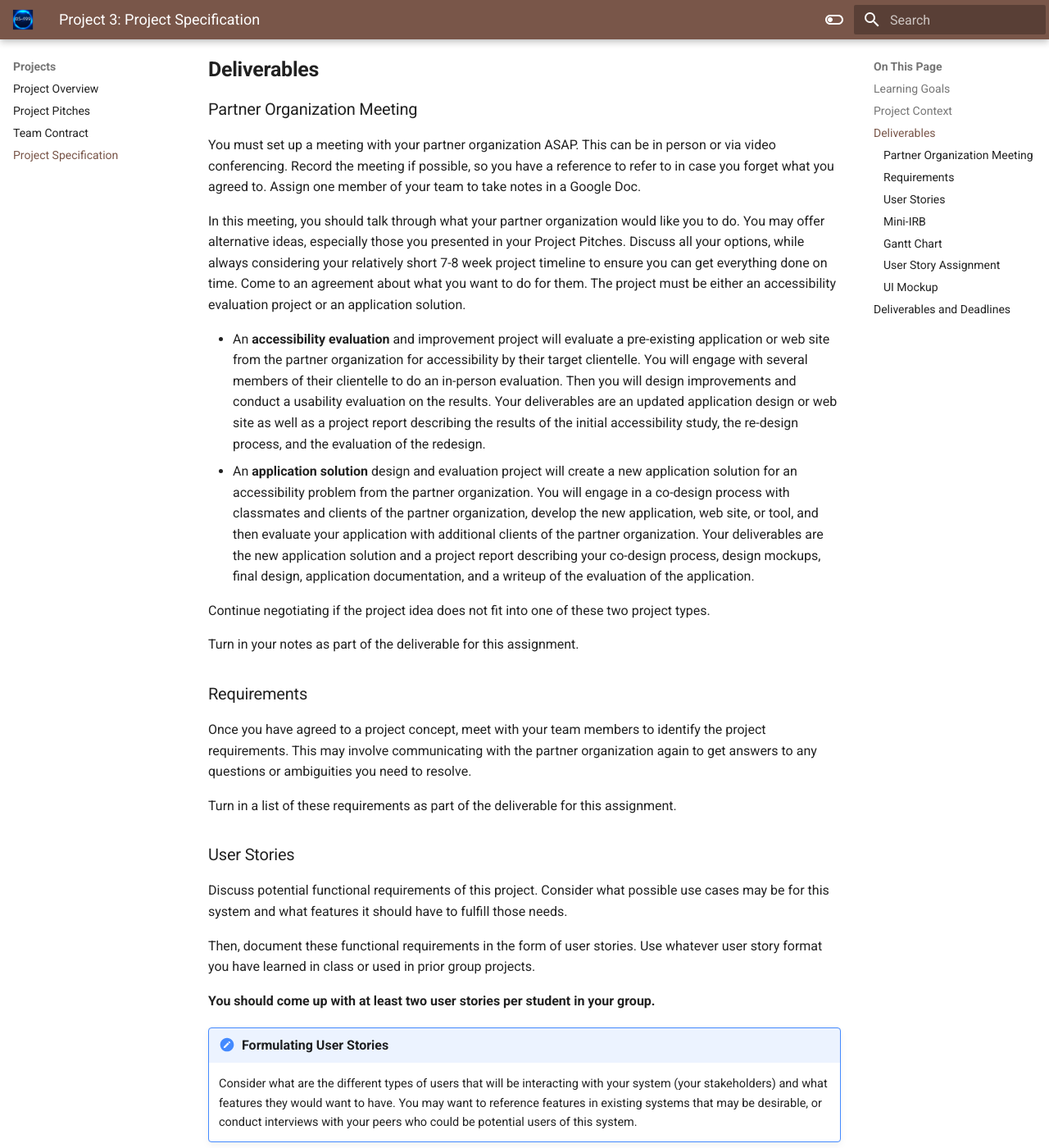
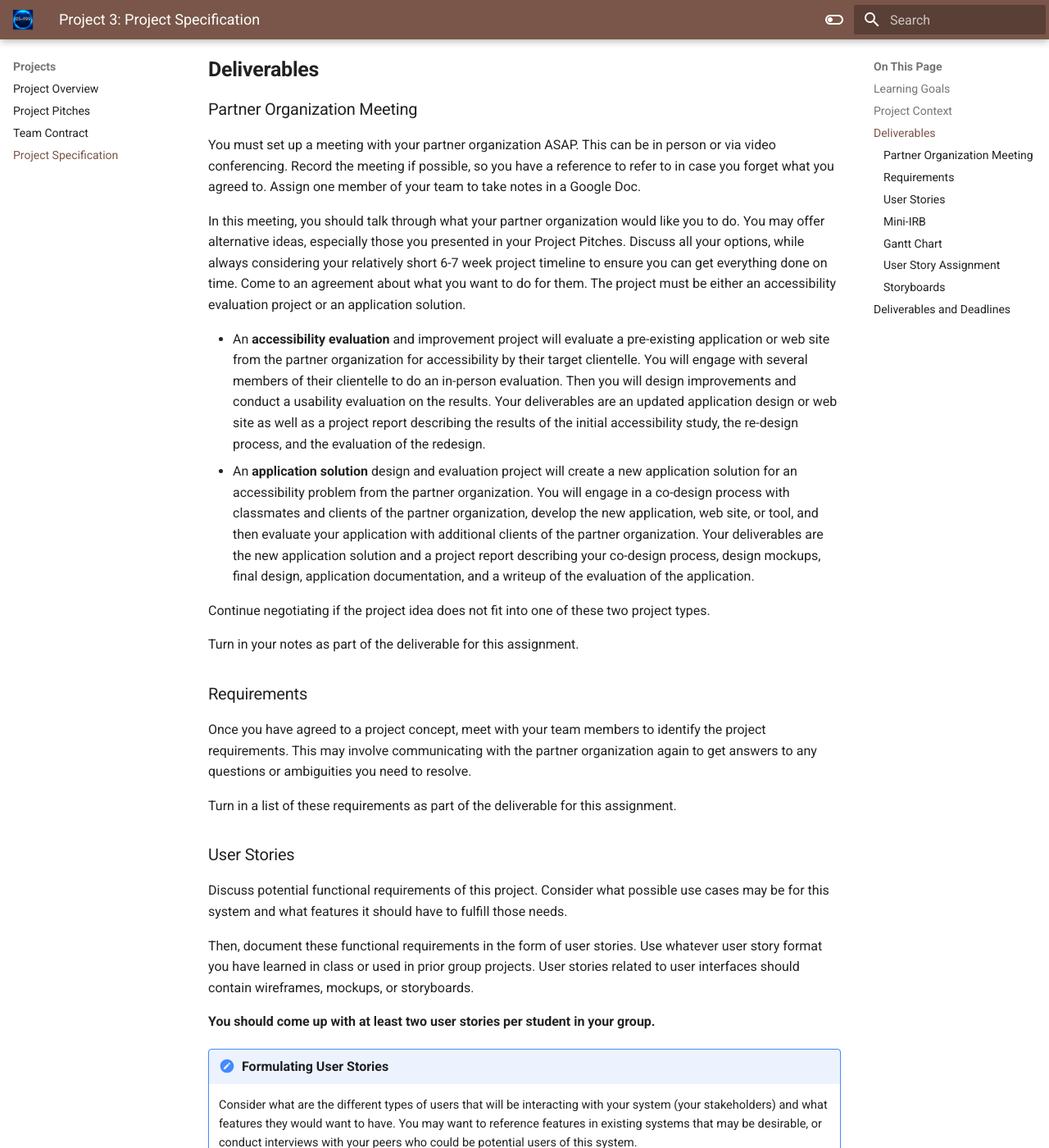
Before and after one commit to cmu-05-499/cmu-05-499.github.io, an MkDocs documentation site: the page built from docs/projects/P3/index.md, in a window 1280 px wide and 1400 px high, scrolled down 789 px. Shown: the whole window at 82% size. Built offline with MkDocs 1.6.1 and Material for MkDocs 9.7.7, drawn with Linux system fonts in a browser that asks for light colours; some of the changed text lies outside the part shown.

Commit message:
Simplified P3.

```diff
--- a/docs/projects/P3/index.md
+++ b/docs/projects/P3/index.md
@@ -26,7 +26,7 @@
 
 You must set up a meeting with your partner organization ASAP. This can be in person or via video conferencing. Record the meeting if possible, so you have a reference to refer to in case you forget what you agreed to. Assign one member of your team to take notes in a Google Doc.
 
-In this meeting, you should talk through what your partner organization would like you to do. You may offer alternative ideas, especially those you presented in your Project Pitches. Discuss all your options, while always considering your relatively short 7-8 week project timeline to ensure you can get everything done on time. Come to an agreement about what you want to do for them. The project must be either an accessibility evaluation project or an application solution.
+In this meeting, you should talk through what your partner organization would like you to do. You may offer alternative ideas, especially those you presented in your Project Pitches. Discuss all your options, while always considering your relatively short 6-7 week project timeline to ensure you can get everything done on time. Come to an agreement about what you want to do for them. The project must be either an accessibility evaluation project or an application solution.
 
 - An **accessibility evaluation** and improvement project will evaluate a pre-existing application or web site from the partner organization for accessibility by their target clientelle. You will engage with several members of their clientelle to do an in-person evaluation. Then you will design improvements and conduct a usability evaluation on the results. Your deliverables are an updated application design or web site as well as a project report describing the results of the initial accessibility study, the re-design process, and the evaluation of the redesign.
 - An **application solution** design and evaluation project will create a new application solution for an accessibility problem from the partner organization. You will engage in a co-design process with classmates and clients of the partner organization, develop the new application, web site, or tool, and then evaluate your application with additional clients of the partner organization. Your deliverables are the new application solution and a project report describing your co-design process, design mockups, final design, application documentation, and a writeup of the evaluation of the application.
@@ -45,7 +45,7 @@
 
 Discuss potential functional requirements of this project. Consider what possible use cases may be for this system and what features it should have to fulfill those needs.
 
-Then, document these functional requirements in the form of user stories. Use whatever user story format you have learned in class or used in prior group projects.
+Then, document these functional requirements in the form of user stories. Use whatever user story format you have learned in class or used in prior group projects. User stories related to user interfaces should contain wireframes, mockups, or storyboards.
 
 **You should come up with at least two user stories per student in your group.**
 
@@ -91,15 +91,12 @@
 
 Assign every user story expected to be done in the first milestone to a member of your project team. Be sure this assignment is visible in the project management system. Over time, you may reassign user stories to balance your team's workload.
 
-### UI Mockup
+### Storyboards
 
-Now that your project concept has been nailed down and you've agreed on how to split up the work, it is time to develop your first UI design that can help guide your team towards producing the right thing. In a design tool like Canva or Figma, create a wireframe mockup of your project. This could be a storyboard or a sequence of design graphics.
-
-For your project deliverable, include a snapshot of your UI mockups.
-
+For each user story you have prioritized to be done for your project, pull out any UI mockups, storyboards, or wireframes and consolidate them in this section of your project deliverable.
 
 ## Deliverables and Deadlines
 
 There is one **group deliverable** for this project. This part is worth 168 points, or 20% of your project grade. This part is due October 24, 2024 11:59pm.
 
-To receive full credit for the project specification, we expect that all sections listed above are addressed in a PDF document submitted to Gradescope.
+To receive full credit for the project specification, we expect that all sections listed above are included in a PDF document submitted to Gradescope.
```
